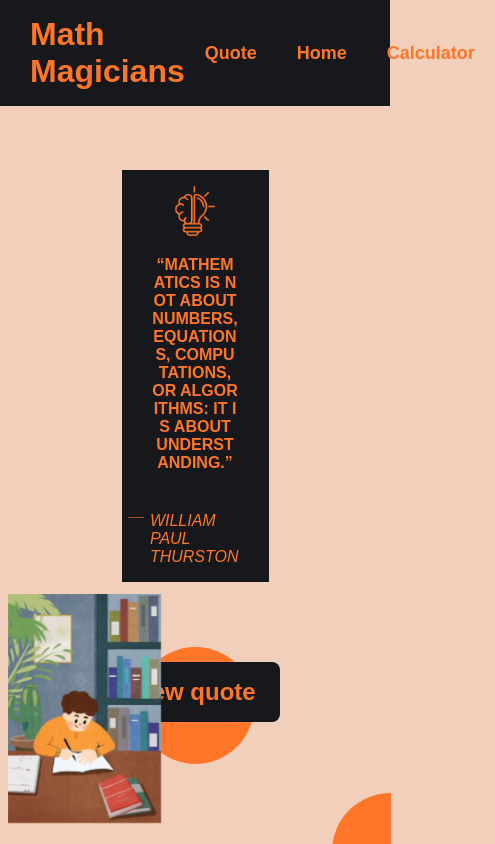
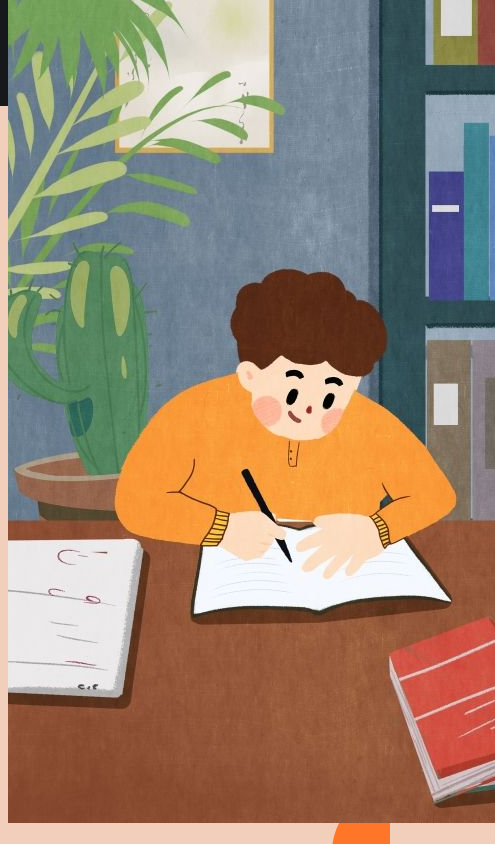
Before and after one commit to NatiG25/math-magicians, a React (Create React App) app: page /quote in a window 390 px wide. Shown: the whole page, 495 px wide, since content can reach past the window. Built offline with nearby package versions, Linux system fonts and the light colour scheme.

Commit message:
Add responsive design

```diff
--- a/src/calculator.css
+++ b/src/calculator.css
@@ -43,6 +43,8 @@
   margin: 0;
 }
 
+/* ========== Animations ========== */
+
 @keyframes transitionIn {
   from {
     opacity: 0;
@@ -55,9 +57,19 @@
   }
 }
 
-@keyframes slideInLeft {
+@keyframes slideBelow {
   0% {
     transform: translateY(-100%);
+  }
+
+  100% {
+    transform: translateY(0);
+  }
+}
+
+@keyframes slideLeftIn {
+  0% {
+    transform: translateX(-100%);
   }
 
   100% {
@@ -79,6 +91,18 @@
   100% {
     opacity: 1;
     transform: scale(1);
+  }
+}
+
+@media screen and (min-width: 968px) {
+  :root {
+    --big-font-size: 3rem;
+    --h1-font-size: 2.25rem;
+    --h2-font-size: 1.5rem;
+    --h3-font-size: 1.35rem;
+    --normal-font-size: 1rem;
+    --small-font-size: 0.875rem;
+    --smaller-font-size: 0.813rem;
   }
 }
 
@@ -108,20 +132,31 @@ ul {
 
 .header {
   padding: 1rem 30px;
-  margin-bottom: 3rem;
+  margin-bottom: 4.5rem;
   display: flex;
   justify-content: space-between;
   align-items: center;
   background-color: var(--second-color);
   color: var(--first-color);
-  animation: 1s ease-out slideInLeft;
+  animation: 1s ease-out slideBelow;
+  transition: var(--transition);
 }
 
 nav > a {
-  padding: 20px;
-  color: var(--first-color);
+  margin: 20px 0;
+  padding: 0 20px;
   font-weight: bold;
   font-size: var(--h3-font-size);
+  color: inherit;
+}
+
+nav > a:hover {
+  color: #fff;
+}
+
+.nav-border {
+  border-left: 3px solid var(--first-color);
+  border-right: 3px solid var(--first-color);
 }
 
 .grid-container {
@@ -132,6 +167,42 @@ nav > a {
   padding: 1.5rem;
   border-radius: 2rem;
   text-align: center;
+}
+
+/* =================== HOME ================== */
+
+.home-content {
+  margin-top: 50px;
+  padding: 25px 180px;
+  animation: transitionIn 1s;
+}
+
+.home-title {
+  font-size: var(--big-font-size);
+  margin-bottom: 50px;
+}
+
+.home-description {
+  font-size: var(--h2-font-size);
+  padding: 10px 0;
+  width: 45%;
+}
+
+.home-img {
+  position: fixed;
+  width: 35%;
+  right: 5%;
+  bottom: 5%;
+  animation: slideLeftIn 0.5s ease-in-out 1;
+}
+
+.home-list {
+  margin: 25px 0 0 30px;
+}
+
+.home-item {
+  list-style: square;
+  font-size: var(--h3-font-size);
 }
 
 /* =================== QUOTES ================== */
@@ -174,7 +245,7 @@ nav > a {
 }
 
 .quote-description {
-  font-size: 1rem;
+  font-size: var(--normal-font-size);
   font-weight: 900;
   text-align: center;
   word-break: break-all;
@@ -203,7 +274,7 @@ nav > a {
   outline: none;
   border: none;
   font-weight: bold;
-  font-size: var(--h1-font-size);
+  font-size: var(--h2-font-size);
   cursor: pointer;
   transition: var(--transition);
 }
@@ -213,19 +284,12 @@ nav > a {
   transition: var(--transition);
 }
 
-.quote-img {
-  width: 35%;
-  border-radius: 50%;
-}
-
 .study-img {
+  width: 15%;
   position: fixed;
   bottom: 2%;
   left: 2%;
-}
-
-.study-img img {
-  width: 40%;
+  animation: slideLeftIn 1s;
 }
 
 /* =================== BUTTONS ================== */
@@ -271,13 +335,14 @@ nav > a {
   background-color: white;
 }
 
-.flex-container {
+.calculator-container {
   display: flex;
   justify-content: space-around;
+  animation: transitionIn 1s;
 }
 
-.flex-container > h2 {
-  font-size: 30px;
+.calculator-container > h2 {
+  font-size: var(--h1-font-size);
 }
 
 .span-1 {
@@ -303,6 +368,46 @@ nav > a {
   text-align: center;
 }
 
-.home-content {
-  padding: 0 10px;
+@media screen and (max-width: 786px) {
+  .header {
+    display: flex;
+    flex-direction: column;
+    gap: var(--ma-1);
+  }
+
+  .study-img {
+    width: 26%;
+  }
+
+  .home-content {
+    padding: 25px 35px;
+  }
+
+  .home-title,
+  .home-description {
+    width: 100%;
+    text-align: center;
+  }
+
+  .home-img {
+    width: 45%;
+  }
+
+  .calculator-container {
+    text-align: center;
+    flex-direction: column;
+    gap: 3rem;
+  }
+
+  .grid-container {
+    margin: 0 35px;
+  }
+
+  .quote-item {
+    padding: 0;
+  }
+
+  .quote-content {
+    width: 80%;
+  }
 }
--- a/src/components/Calculator.js
+++ b/src/components/Calculator.js
@@ -10,7 +10,7 @@ const Calculator = () => {
 
   return (
     <>
-      <div className="flex-container">
+      <div className="calculator-container">
         <h2>Let us do some maths!</h2>
         <div className="grid-container">
           <div className="span-1">
--- a/src/components/Header.js
+++ b/src/components/Header.js
@@ -6,9 +6,9 @@ export default function Header() {
     <header className="header">
       <h1>Math Magicians</h1>
       <nav>
+        <Link to="/">Home</Link>
+        <Link className="nav-border" to="/Calculator">Calculator</Link>
         <Link to="/quote">Quote</Link>
-        <Link to="/">Home</Link>
-        <Link to="/Calculator">Calculator</Link>
       </nav>
     </header>
   );
```
